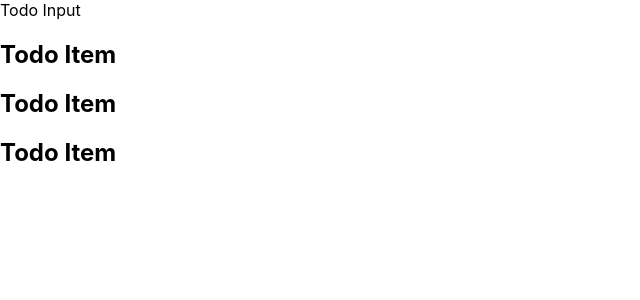
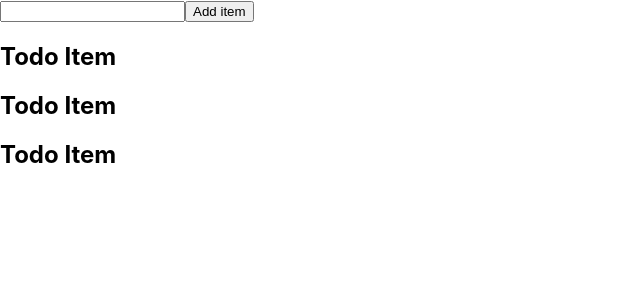
Before and after one commit to zearkiatos/reactjs-redux-todo-list-web, a React (Create React App) app: page / in a window 1280 px wide. Shown: the top 300 px of the page, without its empty margins (0-640 px from the left). Built offline with nearby package versions, Linux system fonts and the light colour scheme; the HTML template or start-up script is replaced by a standard one.

Commit message:
Actions and Actions creators

```diff
--- a/src/App.css
+++ b/src/App.css
@@ -5,4 +5,5 @@
   height: 100vh;
   justify-items: center;
   flex-direction: column;
+  text-align: center;
 }
--- /dev/null
+++ b/src/actions/index.js
@@ -0,0 +1,7 @@
+import * as itemActions from './itemActions';
+
+
+
+export {
+    itemActions
+}
--- /dev/null
+++ b/src/actions/itemActions.js
@@ -0,0 +1,9 @@
+import { ITEM_TYPES } from "../types"
+const addItem = value => ({
+    type: ITEM_TYPES.ADD_ITEM,
+    payload: value
+});
+
+export {
+    addItem
+}
--- a/src/components/TodoInput/index.jsx
+++ b/src/components/TodoInput/index.jsx
@@ -1,3 +1,31 @@
-const TodoInput = () => <div>Todo Input</div>;
+import React, { useState, useCallback } from "react";
+import { connect } from "react-redux";
+import { itemActions } from "../../actions";
 
-export default TodoInput;
+const TodoInput = ({ addItem }) => {
+  const [value, setValue] = useState("");
+
+  const onSubmit = useCallback(
+    (event) => {
+      event.preventDefault();
+
+      setValue("");
+    },
+    [setValue]
+  );
+
+  return (
+    <form onSubmit={onSubmit}>
+      <input value={value} onChange={(event) => setValue(event.target.value)} />
+      <button>Add item</button>
+    </form>
+  );
+};
+
+const mapDispatchToProps = dispatch => {
+    return ({
+        addItem: itemActions.addItem
+    })
+}
+
+export default connect(null, mapDispatchToProps)(TodoInput);
--- /dev/null
+++ b/src/types/index.js
@@ -0,0 +1,5 @@
+import ITEM_TYPES from "./itemTypes";
+
+export {
+    ITEM_TYPES
+}
--- /dev/null
+++ b/src/types/itemTypes.js
@@ -0,0 +1,5 @@
+const ITEM_TYPES = {
+  ADD_ITEM: "ADD_ITEM",
+};
+
+export default ITEM_TYPES;
```
Also changed, not shown: .travis.yml (added), 1 other file (tests, documents, lock files or other folders).
